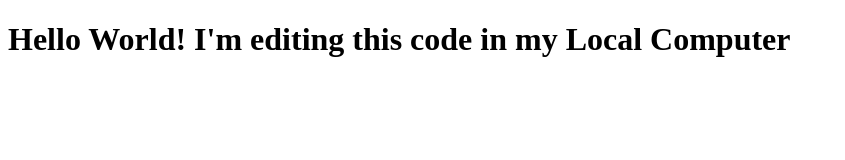
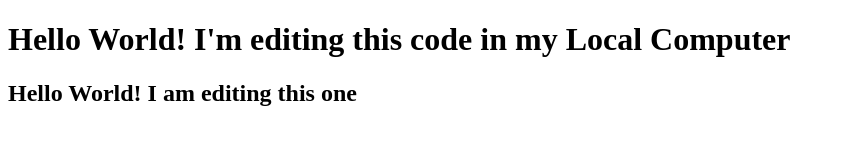
Before and after one commit to irisheumague/github-tutorial-1, a plain HTML site: page index.html in a window 1280 px wide. Shown: the whole page, without its empty margins (0-845 px from the left). Drawn offline with Linux system fonts and the light colour scheme.

Commit message:
Update index.html

```diff
--- a/index.html
+++ b/index.html
@@ -7,5 +7,6 @@
 </head>
 <body>
     <h1>Hello World! I'm editing this code in my Local Computer</h1>
+    <h2> Hello World! I am editing this one</h2>
 </body>
 </html>
```
